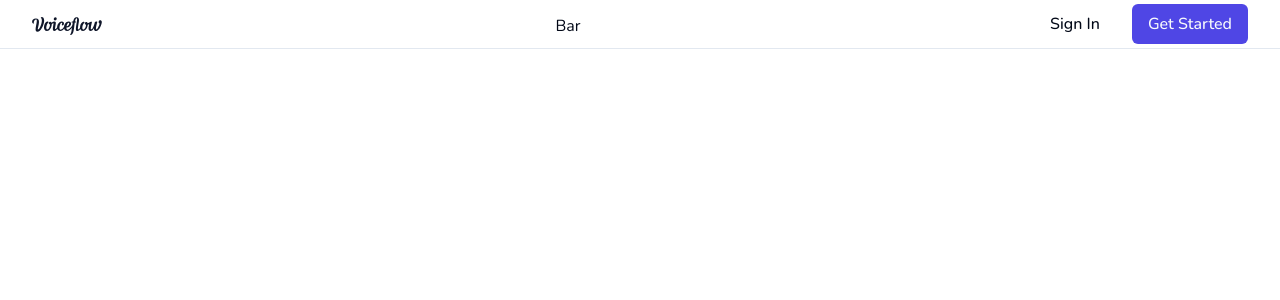
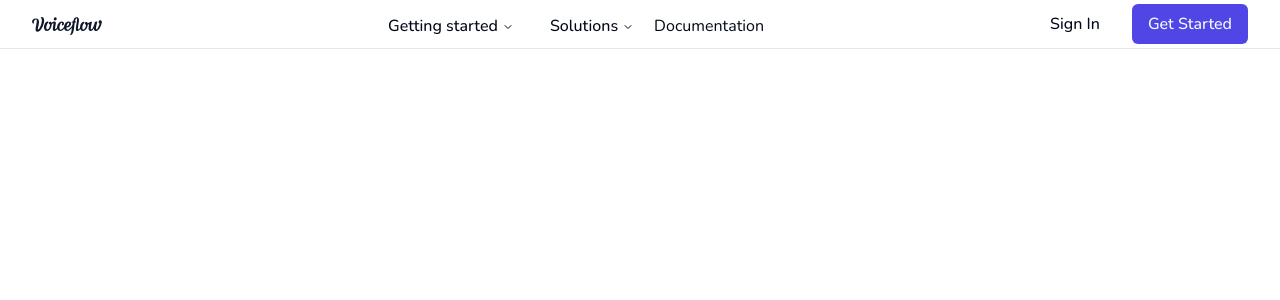
Before and after one commit to Abhishek-M-K/Voiceflow-landing, a Next.js app: page /navbar in a window 1280 px wide. Shown: the top 300 px of the page. Built offline with nearby package versions, Linux system fonts and the light colour scheme.

Commit message:
feat : navbar completed (v1)

```diff
--- a/app/navbar/navigation-bar.tsx
+++ b/app/navbar/navigation-bar.tsx
@@ -1,9 +1,138 @@
-const NavigationBar = () => {
+"use client";
+
+import * as React from "react";
+import Link from "next/link";
+import { cn } from "@/lib/utils";
+
+import {
+  NavigationMenu,
+  NavigationMenuContent,
+  NavigationMenuIndicator,
+  NavigationMenuItem,
+  NavigationMenuLink,
+  NavigationMenuList,
+  NavigationMenuTrigger,
+  NavigationMenuViewport,
+} from "@/components/ui/navigation-menu";
+
+import Logo from "./logo";
+
+const precomponents: { title: string; description: string }[] = [
+  {
+    title: "Frozen",
+
+    description:
+      "The best AI-powered screen recorder you can get to record video lectures .",
+  },
+  {
+    title: "Sweep",
+
+    description:
+      "A disk-cleanup service which prevents your storage from being topped up with GenAI memory caching.",
+  },
+  {
+    title: "Tuscany",
+
+    description:
+      "Advanced template with more components and features. Use this template if you want to build a complex UI.",
+  },
+  {
+    title: "Amber",
+
+    description:
+      "Build landing page for your SaaS product or service within 20 minutes.",
+  },
+  {
+    title: "Gruffin",
+
+    description:
+      "Styled-component for building dashboard/analytic panels with smart AI-configuration.",
+  },
+  {
+    title: "Mantis",
+
+    description:
+      "A cloud service to store your ENV variables on cloud, protecting them from being expose.",
+  },
+];
+
+export function NavigationMenuBar() {
   return (
-    <div>
-      <h4>Bar</h4>
-    </div>
+    <NavigationMenu>
+      <NavigationMenuList>
+        <NavigationMenuItem>
+          <NavigationMenuTrigger>Getting started</NavigationMenuTrigger>
+          <NavigationMenuContent>
+            <ul className="grid gap-3 p-4 md:w-[400px] lg:w-[500px] lg:grid-cols-[.75fr_1fr]">
+              <li className="row-span-3">
+                <NavigationMenuLink asChild>
+                  <a
+                    className="flex h-full w-full select-none flex-col justify-end rounded-md bg-gradient-to-b from-muted/50 to-muted p-6 no-underline outline-none focus:shadow-md"
+                    href="/"
+                  >
+                    <Logo />
+                    <div className="mb-2 mt-4 text-[16px] font-medium">
+                      VoiceflowAI Inc.
+                    </div>
+                  </a>
+                </NavigationMenuLink>
+              </li>
+              <ListItem title="Introduction">
+                Transform your business with our exclusive AI solutions.
+              </ListItem>
+              <ListItem title="Demo">
+                Get a beta demo of exclusive AI solutions with Voiceflow.
+              </ListItem>
+              <ListItem title="Community">
+                Join our hyperactive community for feedback and help.
+              </ListItem>
+            </ul>
+          </NavigationMenuContent>
+        </NavigationMenuItem>
+        <NavigationMenuItem>
+          <NavigationMenuTrigger>Solutions</NavigationMenuTrigger>
+          <NavigationMenuContent>
+            <ul className="grid w-[400px] gap-3 p-4 md:w-[500px] md:grid-cols-2 lg:w-[600px] ">
+              {precomponents.map((component) => (
+                <ListItem key={component.title} title={component.title}>
+                  {component.description}
+                </ListItem>
+              ))}
+            </ul>
+          </NavigationMenuContent>
+        </NavigationMenuItem>
+        <NavigationMenuItem>
+          <Link href="/docs" legacyBehavior passHref>
+            <NavigationMenuLink>Documentation</NavigationMenuLink>
+          </Link>
+        </NavigationMenuItem>
+      </NavigationMenuList>
+    </NavigationMenu>
   );
-};
+}
 
-export default NavigationBar;
+const ListItem = React.forwardRef<
+  React.ElementRef<"a">,
+  React.ComponentPropsWithoutRef<"a">
+>(({ className, title, children, ...props }, ref) => {
+  return (
+    <li>
+      <NavigationMenuLink asChild>
+        <a
+          ref={ref}
+          className={cn(
+            "block select-none space-y-1 rounded-md p-3 leading-none no-underline outline-none transition-colors hover:bg-accent hover:text-accent-foreground focus:bg-accent focus:text-accent-foreground",
+            className
+          )}
+          {...props}
+        >
+          <div className="text-sm font-medium leading-none">{title}</div>
+          <p className="line-clamp-2 text-sm leading-snug text-muted-foreground">
+            {children}
+          </p>
+        </a>
+      </NavigationMenuLink>
+    </li>
+  );
+});
+ListItem.displayName = "ListItem";
--- a/app/navbar/page.tsx
+++ b/app/navbar/page.tsx
@@ -1,12 +1,12 @@
 import ActionButtons from "./action-buttons";
 import Logo from "./logo";
-import NavigationBar from "./navigation-bar";
+import { NavigationMenuBar } from "./navigation-bar";
 
 const Navbar = () => {
   return (
     <div className=" flex justify-between items-center mt-1 px-8 border-b">
       <Logo />
-      <NavigationBar />
+      <NavigationMenuBar />
       <ActionButtons />
     </div>
   );
--- /dev/null
+++ b/components/ui/navigation-menu.tsx
@@ -0,0 +1,128 @@
+import * as React from "react";
+import * as NavigationMenuPrimitive from "@radix-ui/react-navigation-menu";
+import { cva } from "class-variance-authority";
+import { ChevronDown } from "lucide-react";
+
+import { cn } from "@/lib/utils";
+
+const NavigationMenu = React.forwardRef<
+  React.ElementRef<typeof NavigationMenuPrimitive.Root>,
+  React.ComponentPropsWithoutRef<typeof NavigationMenuPrimitive.Root>
+>(({ className, children, ...props }, ref) => (
+  <NavigationMenuPrimitive.Root
+    ref={ref}
+    className={cn(
+      "relative z-10 flex max-w-max flex-1 items-center justify-center",
+      className
+    )}
+    {...props}
+  >
+    {children}
+    <NavigationMenuViewport />
+  </NavigationMenuPrimitive.Root>
+));
+NavigationMenu.displayName = NavigationMenuPrimitive.Root.displayName;
+
+const NavigationMenuList = React.forwardRef<
+  React.ElementRef<typeof NavigationMenuPrimitive.List>,
+  React.ComponentPropsWithoutRef<typeof NavigationMenuPrimitive.List>
+>(({ className, ...props }, ref) => (
+  <NavigationMenuPrimitive.List
+    ref={ref}
+    className={cn(
+      "group flex flex-1 list-none items-center justify-center space-x-1",
+      className
+    )}
+    {...props}
+  />
+));
+NavigationMenuList.displayName = NavigationMenuPrimitive.List.displayName;
+
+const NavigationMenuItem = NavigationMenuPrimitive.Item;
+
+const navigationMenuTriggerStyle = cva(
+  "group inline-flex h-10 w-max items-center justify-center rounded-md bg-background px-4 py-2 text-md font-medium transition-colors hover:bg-accent hover:text-accent-foreground focus:bg-accent focus:text-accent-foreground focus:outline-none disabled:pointer-events-none disabled:opacity-50 data-[active]:bg-accent/50 data-[state=open]:bg-accent/50"
+);
+
+const NavigationMenuTrigger = React.forwardRef<
+  React.ElementRef<typeof NavigationMenuPrimitive.Trigger>,
+  React.ComponentPropsWithoutRef<typeof NavigationMenuPrimitive.Trigger>
+>(({ className, children, ...props }, ref) => (
+  <NavigationMenuPrimitive.Trigger
+    ref={ref}
+    className={cn(navigationMenuTriggerStyle(), "group", className)}
+    {...props}
+  >
+    {children}{" "}
+    <ChevronDown
+      className="relative top-[1px] ml-1 h-3 w-3 transition duration-200 group-data-[state=open]:rotate-180"
+      aria-hidden="true"
+    />
+  </NavigationMenuPrimitive.Trigger>
+));
+NavigationMenuTrigger.displayName = NavigationMenuPrimitive.Trigger.displayName;
+
+const NavigationMenuContent = React.forwardRef<
+  React.ElementRef<typeof NavigationMenuPrimitive.Content>,
+  React.ComponentPropsWithoutRef<typeof NavigationMenuPrimitive.Content>
+>(({ className, ...props }, ref) => (
+  <NavigationMenuPrimitive.Content
+    ref={ref}
+    className={cn(
+      "left-0 top-0 w-full data-[motion^=from-]:animate-in data-[motion^=to-]:animate-out data-[motion^=from-]:fade-in data-[motion^=to-]:fade-out data-[motion=from-end]:slide-in-from-right-52 data-[motion=from-start]:slide-in-from-left-52 data-[motion=to-end]:slide-out-to-right-52 data-[motion=to-start]:slide-out-to-left-52 md:absolute md:w-auto ",
+      className
+    )}
+    {...props}
+  />
+));
+NavigationMenuContent.displayName = NavigationMenuPrimitive.Content.displayName;
+
+const NavigationMenuLink = NavigationMenuPrimitive.Link;
+
+const NavigationMenuViewport = React.forwardRef<
+  React.ElementRef<typeof NavigationMenuPrimitive.Viewport>,
+  React.ComponentPropsWithoutRef<typeof NavigationMenuPrimitive.Viewport>
+>(({ className, ...props }, ref) => (
+  <div className={cn("absolute left-0 top-full flex justify-center")}>
+    <NavigationMenuPrimitive.Viewport
+      className={cn(
+        "origin-top-center relative mt-1.5 h-[var(--radix-navigation-menu-viewport-height)] w-full overflow-hidden rounded-md border bg-popover text-popover-foreground shadow-lg data-[state=open]:animate-in data-[state=closed]:animate-out data-[state=closed]:zoom-out-95 data-[state=open]:zoom-in-90 md:w-[var(--radix-navigation-menu-viewport-width)]",
+        className
+      )}
+      ref={ref}
+      {...props}
+    />
+  </div>
+));
+NavigationMenuViewport.displayName =
+  NavigationMenuPrimitive.Viewport.displayName;
+
+const NavigationMenuIndicator = React.forwardRef<
+  React.ElementRef<typeof NavigationMenuPrimitive.Indicator>,
+  React.ComponentPropsWithoutRef<typeof NavigationMenuPrimitive.Indicator>
+>(({ className, ...props }, ref) => (
+  <NavigationMenuPrimitive.Indicator
+    ref={ref}
+    className={cn(
+      "top-full z-[1] flex h-1.5 items-end justify-center overflow-hidden data-[state=visible]:animate-in data-[state=hidden]:animate-out data-[state=hidden]:fade-out data-[state=visible]:fade-in",
+      className
+    )}
+    {...props}
+  >
+    <div className="relative top-[60%] h-2 w-2 rotate-45 rounded-tl-sm bg-border shadow-md" />
+  </NavigationMenuPrimitive.Indicator>
+));
+NavigationMenuIndicator.displayName =
+  NavigationMenuPrimitive.Indicator.displayName;
+
+export {
+  navigationMenuTriggerStyle,
+  NavigationMenu,
+  NavigationMenuList,
+  NavigationMenuItem,
+  NavigationMenuContent,
+  NavigationMenuTrigger,
+  NavigationMenuLink,
+  NavigationMenuIndicator,
+  NavigationMenuViewport,
+};
--- a/package.json
+++ b/package.json
@@ -10,6 +10,7 @@
   },
   "dependencies": {
     "@radix-ui/react-dialog": "^1.0.5",
+    "@radix-ui/react-navigation-menu": "^1.1.4",
     "@radix-ui/react-slot": "^1.0.2",
     "class-variance-authority": "^0.7.0",
     "clsx": "^2.1.0",
```
Also changed, not shown: 1 other file (tests, documents, lock files or other folders).
